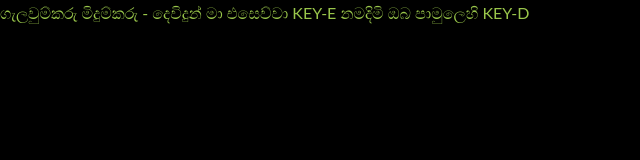
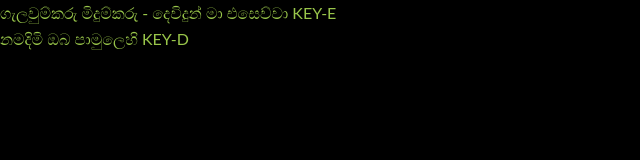
Before and after one commit to vimuth9/PraisePoint_0.2, a plain HTML site: page index.html in a window 1280 px wide. Shown: the whole page, without its empty margins (0-640 px from the left). Drawn offline with Linux system fonts and the light colour scheme.

Commit message:
Update3 index.html

```diff
--- a/index.html
+++ b/index.html
@@ -7,8 +7,9 @@
     <link rel="stylesheet" href="./CSS/global.css">
     <link rel="shortcut icon" href="../images/01_ favicon-logo.png" type="image/x-icon">
 </head>
-<body style="display:block;">
+<body>
     <a href="./songs/01- ගැලවුම්කරු මිදුම්කරු - දෙවිදුන් මා එසෙව්වා-PraisePoint.html">ගැලවුම්කරු මිදුම්කරු - දෙවිදුන් මා එසෙව්වා KEY-E</a>
+    <br>
     <a href="./songs/02- නමදිමි ඔබ පාමුලෙහි-PraisePoint.html">නමදිමි ඔබ පාමුලෙහි KEY-D</a>
 </body>
 </html>
```
